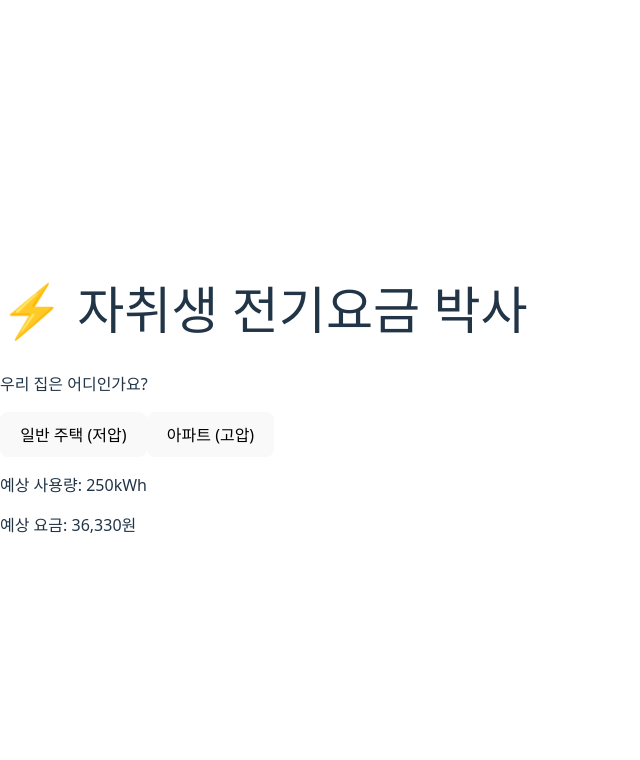
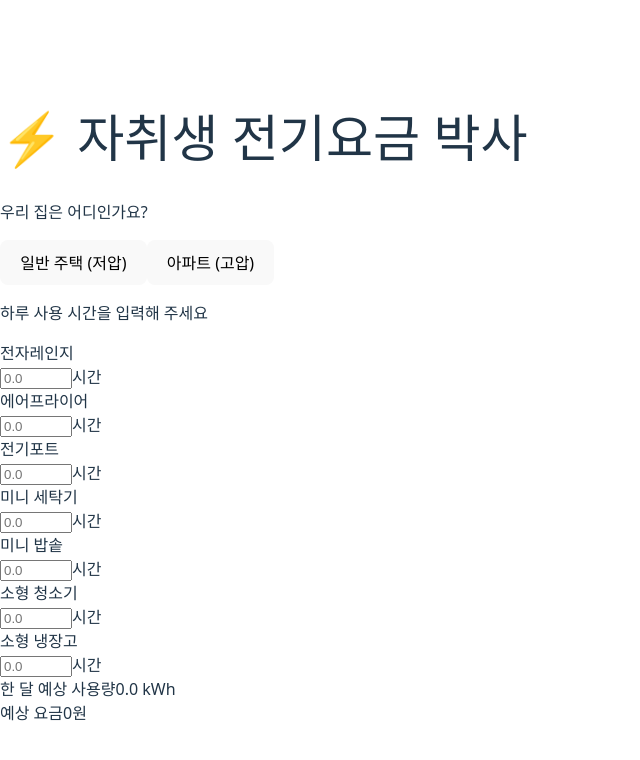
Before and after one commit to HanChangGyu/my-electric-bill, a React (Vite) app: page / in a window 1280 px wide. Shown: the top 760 px of the page, without its empty margins (0-640 px from the left). Built offline with nearby package versions, Linux system fonts and the light colour scheme.

Commit message:
feat: 가전제품별 실시간 사용량 합산 및 소수점 입력 UI구현

```diff
--- a/src/App.jsx
+++ b/src/App.jsx
@@ -1,16 +1,44 @@
 import { useState } from 'react';
-import { KEPCO_RATES } from './data/constants';
-import { calculateBill, formatCurrency } from './utils/calculate';
+// 1. 우선 우리가 만든 가전제품 도감을 가져와야 해요.
+import { APPLIANCE_LIST } from './data/constants';
+import { calculateTotalUsage, calculateBill, formatCurrency } from './utils/calculate';
 
 function App() {
-  // 1. 주택 유형을 기억할 포스트잇을 만들어요. (기본값은 '저압/주택용')
   const [voltageType, setVoltageType] = useState('LOW_VOLTAGE');
 
-  // 2. 임시로 테스트할 사용량 (나중에는 가전제품 입력값으로 바뀔 거예요)
-  const [testKwh, setTestKwh] = useState(250);
+  // 가전제품별 사용 시간을 저장할 메모지예요. { fridge: 0, aircon: 0 ... }
+  const [hoursData, setHoursData] = useState(
+    APPLIANCE_LIST.reduce((acc, app) => ({ ...acc, [app.id]: 0 }), {})
+  );
 
-  // 3. 계산 엔진을 불러와서 요금을 구해요.
-  const totalBill = calculateBill(testKwh, voltageType);
+  // [방어 코드 위치 A] 사용자가 입력창에 값을 넣을 때 1차 검문을 해요.
+  const handleHoursChange = (id, value) => {
+    // 숫자가 아니면 0으로, 24시간을 넘으면 24로 딱 잘라줍니다.
+    let numValue = Number(value) || 0;
+    if (numValue > 24) numValue = 24;
+    if (numValue < 0) numValue = 0;
+
+    setHoursData(prev => ({ ...prev, [id]: numValue }));
+  };
+
+  // [방어 코드 위치 B] 계산 엔진에 재료를 넣기 직전, 최종 검문을 해요!
+  // 질문하신 'power', 'type' 방어 코드가 바로 여기에 들어갑니다.
+  const selectedWithHours = APPLIANCE_LIST.map(app => {
+    // 🛡️ 혹시라도 constants.js에 데이터가 빠져있을 경우를 대비한 방패예요.
+    const power = app.power || 0;
+    const type = app.type || 'periodic';
+
+    return {
+      ...app,
+      power, // 안전하게 검사된 전력량
+      type,  // 안전하게 검사된 타입
+      hours: hoursData[app.id] || 0 // 입력값이 없으면 0시간으로!
+    };
+  });
+
+  // 이제 '가공된 안전한 데이터'로 총 사용량과 요금을 구합니다.
+  const totalKwh = calculateTotalUsage(selectedWithHours);
+  const totalBill = calculateBill(totalKwh, voltageType);
 
   return (
     <div className="p-5 max-w-md mx-auto">
@@ -22,25 +50,52 @@ function App() {
         <div className="flex gap-4">
           <button
             onClick={() => setVoltageType('LOW_VOLTAGE')}
-            className={`px-4 py-2 rounded ${voltageType === 'LOW_VOLTAGE' ? 'bg-blue-500 text-white' : 'bg-white'}`}
+            className={`px-4 py-2 rounded ${voltageType === 'LOW_VOLTAGE' ? 'bg-blue-500 text-white' : 'bg-white border'}`}
           >
             일반 주택 (저압)
           </button>
           <button
             onClick={() => setVoltageType('HIGH_VOLTAGE')}
-            className={`px-4 py-2 rounded ${voltageType === 'HIGH_VOLTAGE' ? 'bg-blue-500 text-white' : 'bg-white'}`}
+            className={`px-4 py-2 rounded ${voltageType === 'HIGH_VOLTAGE' ? 'bg-blue-500 text-white' : 'bg-white border'}`}
           >
             아파트 (고압)
           </button>
         </div>
       </div>
 
-      {/* 결과 미리보기 (테스트용) */}
-      <div className="border-t pt-5">
-        <p className="text-gray-600">예상 사용량: {testKwh}kWh</p>
-        <p className="text-xl font-bold text-blue-600">
-          예상 요금: {formatCurrency(totalBill)}
-        </p>
+      {/* 가전제품 입력 리스트 섹션 */}
+      <div className="space-y-3 mb-5">
+        <p className="font-semibold">하루 사용 시간을 입력해 주세요</p>
+        {APPLIANCE_LIST.map((app) => (
+          <div key={app.id} className="flex items-center justify-between p-3 border rounded">
+            <span>{app.name}</span>
+            <div className="flex items-center gap-2">
+              <input
+                type="number"
+                step="0.1"
+                min="0"
+                max="24"
+                value={hoursData[app.id] || ''}
+                onChange={(e) => handleHoursChange(app.id, e.target.value)}
+                className="w-24 p-2 border-2 border-gray-100 rounded-lg text-right focus:border-blue-500 outline-none font-bold"
+                placeholder="0.0"
+              />
+              <span className="text-sm text-gray-500">시간</span>
+            </div>
+          </div>
+        ))}
+      </div>
+
+      {/* 최종 결과 화면 */}
+      <div className="border-t pt-5 bg-blue-50 p-4 rounded-lg">
+        <div className="flex justify-between mb-2">
+          <span className="text-gray-600">한 달 예상 사용량</span>
+          <span className="font-bold">{totalKwh.toFixed(1)} kWh</span>
+        </div>
+        <div className="flex justify-between">
+          <span className="text-gray-600">예상 요금</span>
+          <span className="text-xl font-bold text-blue-600">{formatCurrency(totalBill)}</span>
+        </div>
       </div>
     </div>
   );
--- a/src/utils/calculate.js
+++ b/src/utils/calculate.js
@@ -9,6 +9,8 @@ export const calculateTotalUsage = (selectedAppliances) => {
     // 방어 코드: 사용자가 글자를 입력해도 숫자로 강제 변환해서 계산 사고를 막아요
     const power = Number(app.power) || 0;
     const hours = Number(app.hours) || 0;
+
+    const type = app.type || 'periodic';
 
     // 공식: (입 크기W * 먹는 시간h * 30일) / 1000 = 한 달 사료량(kWh)
     const monthlyKwh = (power * hours * 30) / 1000;
```
